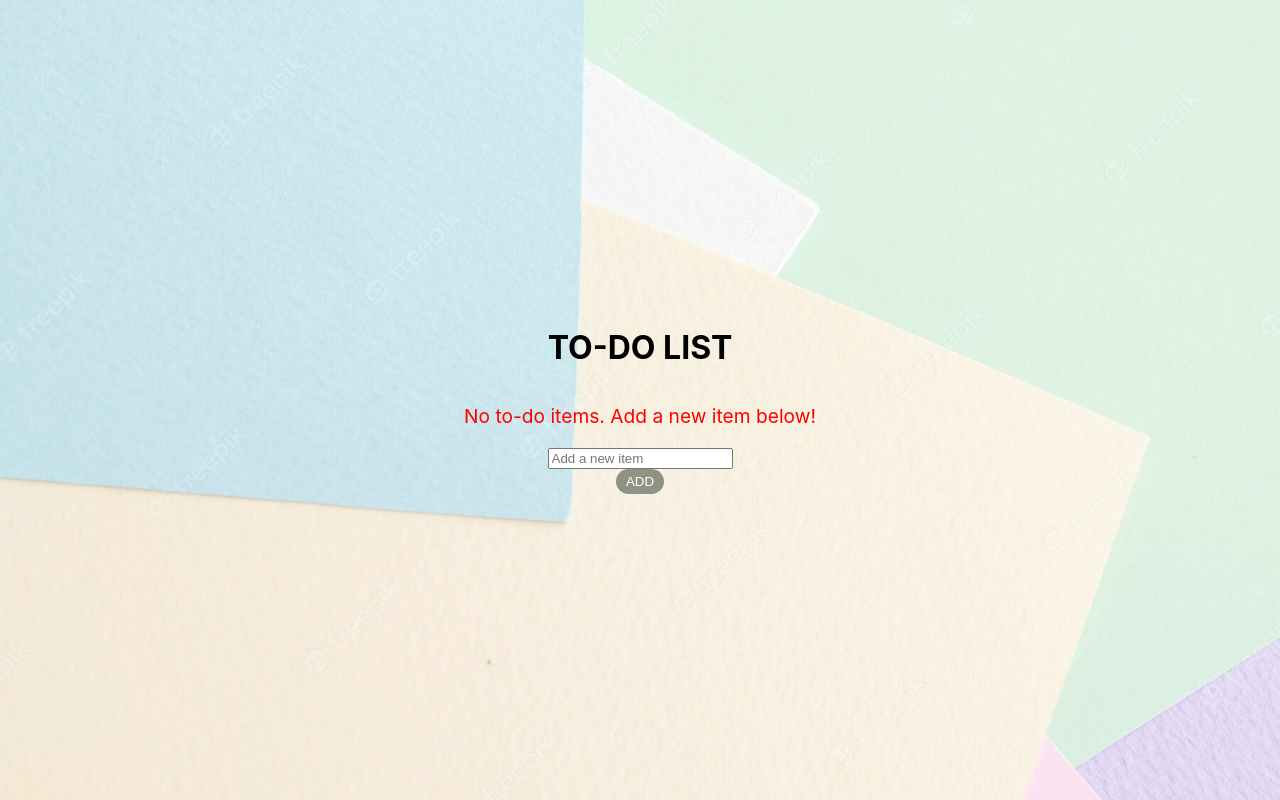
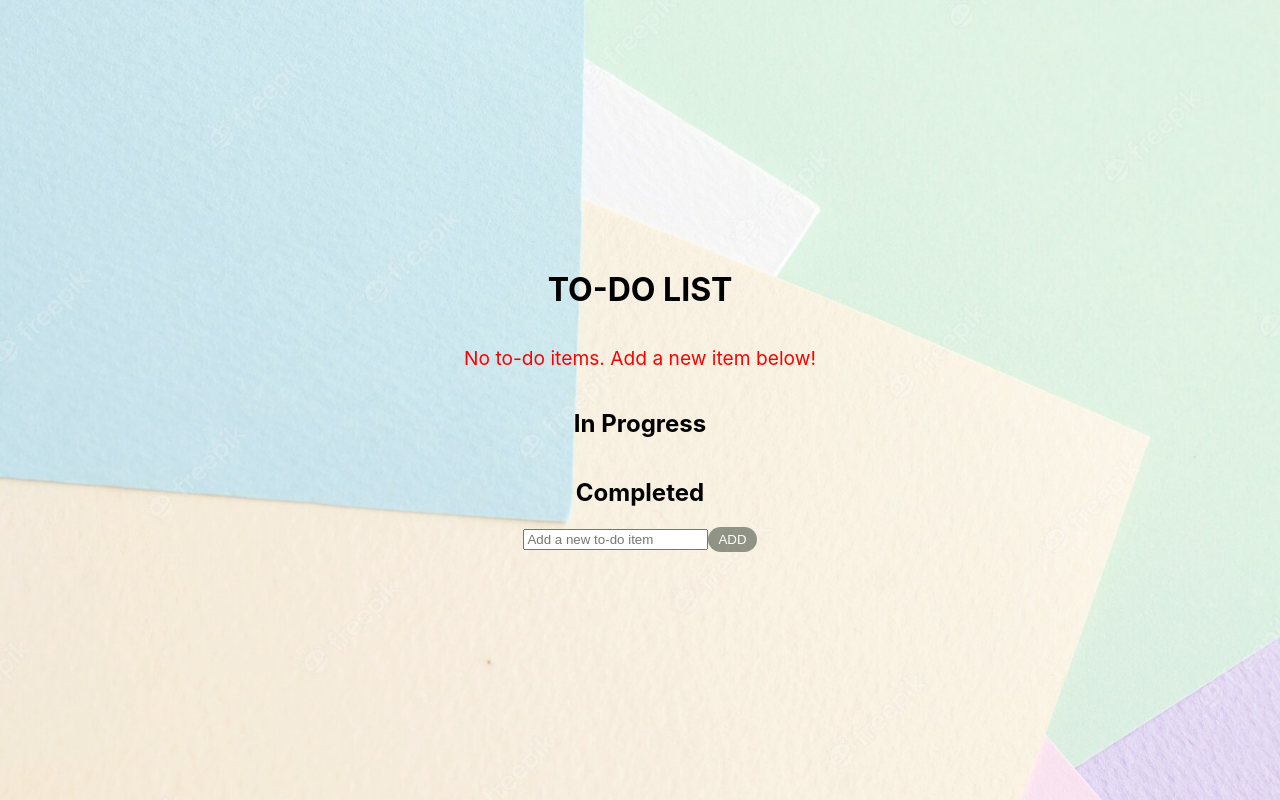
Before and after one commit to Lucydct22/to-do-list, a React (Create React App) app: page / in a window 1280 px wide. Built offline with nearby package versions, Linux system fonts and the light colour scheme.

Commit message:
status completed corrected version

```diff
--- a/src/todo.jsx
+++ b/src/todo.jsx
@@ -1,196 +1,3 @@
-// import React, { useState, useEffect } from "react";
-// import "./todo.css";
-
-// const Todo = () => {
-//   const [todos, setTodos] = useState([]);
-//   const [newTodo, setNewTodo] = useState("");
-//   const [editTodo, setEditTodo] = useState(null);
-//   const [editedTodo, setEditedTodo] = useState("");
-//   const [error, setError] = useState(false);
-
-//   useEffect(() => {
-//     const savedTodos = localStorage.getItem("todos");
-//     if (savedTodos) {
-//       setTodos(JSON.parse(savedTodos));
-//     }
-//   }, []);
-
-//   useEffect(() => {
-//     localStorage.setItem("todos", JSON.stringify(todos));
-//   }, [todos]);
-
-//   const handleAddTodo = () => {
-//     if (newTodo === "") {
-//       setError(true);
-//       return;
-//     }
-//     setError(false);
-//     setTodos([...todos, newTodo]);
-//     setNewTodo("");
-//   };
-
-//   const handleDeleteTodo = (index) => {
-//     const newTodos = [...todos];
-//     newTodos.splice(index, 1);
-//     setTodos(newTodos);
-//   };
-
-//   const handleEditTodo = (index) => {
-//     setEditTodo(index);
-//     setEditedTodo(todos[index]);
-//   };
-
-//   const handleUpdateTodo = (index) => {
-//     const newTodos = [...todos];
-//     newTodos[index] = editedTodo;
-//     setTodos(newTodos);
-//     setEditTodo(null);
-//     setEditedTodo("");
-//   };
-
-//   const handleCancelEdit = () => {
-//     setEditTodo(null);
-//     setEditedTodo("");
-//   };
-
-//   return (
-//     <div className="todo-container">
-//       <h1>TO-DO LIST</h1>
-//       {todos.length === 0 && (
-//         <p className="error-message center-text">
-//           No to-do items. Add a new item below!
-//         </p>
-//       )}
-//       <ul className="todo-list">
-//         {todos.map((todo, index) => (
-//           <li key={index}>
-//             {editTodo === index ?
-//               <>
-//                 <input
-//                   type="text"
-//                   value={editedTodo}
-//                   onChange={(e) => setEditedTodo(e.target.value)}
-//                 />
-//                 { <button onClick={() => handleUpdateTodo(index)}>UPDATE</button>}
-//                 {<button onClick={handleCancelEdit}>CANCEL</button>}}
-//               </>
-//             ) : (
-//               <>
-//                 {todo}
-//                 <button onClick={() => handleEditTodo(index)}>EDIT</button>}
-//                 <button onClick={() => handleDeleteTodo(index)}>REMOVE</button>}
-//               </>
-//             ))}
-//           </li>
-//         ))}
-//       </ul>
-//       <input
-//         type="text"
-//         value={newTodo}
-//         onChange={(e) => setNewTodo(e.target.value)}
-//         className="todo-input"
-//         placeholder="Please place below the to do list"
-//       />
-//       <button onClick={handleAddTodo}>ADD NEW</button>
-//     </div>
-//   );
-// };
-// export default Todo;
-
-
-// import React, { useState, useEffect } from "react";
-// import "./todo.css";
-
-// const Todo = () => {
-//   const [todos, setTodos] = useState([]);
-//   const [newTodo, setNewTodo] = useState("");
-//   const [editTodo, setEditTodo] = useState(null);
-//   const [editedTodo, setEditedTodo] = useState("");
-//   const [error, setError] = useState(false);
-
-//   useEffect(() => {
-//     const savedTodos = localStorage.getItem("todos");
-//     if (savedTodos) {
-//       setTodos(JSON.parse(savedTodos));
-//     }
-//   }, []);
-
-//   useEffect(() => {
-//     localStorage.setItem("todos", JSON.stringify(todos));
-//   }, [todos]);
-
-//   const handleAddTodo = () => {
-//     if (newTodo === "") {
-//       setError(true);
-//       return;
-//     }
-//     setError(false);
-//     setTodos([...todos, newTodo]);
-//     setNewTodo("");
-//   };
-
-//   const handleDeleteTodo = (index) => {
-//     const newTodos = [...todos];
-//     newTodos.splice(index, 1);
-//     setTodos(newTodos);
-//   };
-
-//   const handleEditTodo = (index) => {
-//     setEditTodo(index);
-//     setEditedTodo(todos[index]);
-//   };
-
-//   const handleUpdateTodo = (index) => {
-//     const newTodos = [...todos];
-//     newTodos[index] = editedTodo;
-//     setTodos(newTodos);
-//     setEditTodo(null);
-//     setEditedTodo("");
-//   };
-
-//   const handleCancelEdit = () => {
-//     setEditTodo(null);
-//     setEditedTodo("");
-//   };
-
-//   return (
-//     <div className="todo-container">
-//       <h1>TO-DO LIST</h1>
-//       {todos.length === 0 && <p className="error-message">No to-do items. Add a new item below!</p>}
-//       <ul className="todo-list">
-//         {todos.map((todo, index) => (
-//           <li key={index}>
-//             {editTodo === index ? (
-//               <>
-//                 <input
-//                   type="text"
-//                   value={editedTodo}
-//                   onChange={(e) => setEditedTodo(e.target.value)}
-//                 />
-//                 {<><button onClick={() => handleUpdateTodo(index)}>UPDATE</button><button onClick={handleCancelEdit}>CANCEL</button></> }
-//               </>
-//             ) : (
-//               <>
-//                 {todo}
-//                 { <button onClick={() => handleEditTodo(index)}>EDIT</button> }
-//                 <button onClick={() => handleDeleteTodo(index)}>REMOVE</button>
-//               </>
-//             )}
-//           </li>
-//         ))}
-//       </ul>
-//       <input
-//         type="text"
-//         value={newTodo}
-//         onChange={(e) => setNewTodo(e.target.value)}
-//         className="todo-input"
-//         placeholder="Please place below the to do list"
-//       />
-//       <button onClick={handleAddTodo}>ADD NEW</button>
-//     </div>
-//   );
-// };
-// export default Todo;
 
 
 import React, { useState, useEffect } from "react";
@@ -260,12 +67,17 @@
     setTodos(newTodos);
   };
 
+  const inProgressTodos = todos.filter((todo) => todo.status === "in progress");
+  const completedTodos = todos.filter((todo) => todo.status === "complete");
+
   return (
     <div className="todo-container">
       <h1>TO-DO LIST</h1>
       {todos.length === 0 && <p className="error-message">No to-do items. Add a new item below!</p>}
+      <div>
+        <h2>In Progress</h2>
         <ul className="todo-list">
-        {todos.map((todo, index) => (
+          {inProgressTodos.map((todo, index) => (
             <li key={index}>
               {editTodo === index ? (
                 <>
@@ -279,9 +91,8 @@
                 </>
               ) : (
                 <>
-                {todo.text} - {todo.status}
+                  {todo.text}
                   <button onClick={() => handleEditTodo(index)}>EDIT</button>
-                <button onClick={() => handleInProgress(index)}>IN PROGRESS</button>
                   <button onClick={() => handleComplete(index)}>COMPLETE</button>
                   <button onClick={() => handleDeleteTodo(index)}>REMOVE</button>
                 </>
@@ -289,15 +100,29 @@
             </li>
           ))}
         </ul>
+      </div>
+      <div>
+        <h2>Completed</h2>
+        <ul className="todo-list">
+          {completedTodos.map((todo, index) => (
+            <li key={index}>
+              {todo.text}
+<button onClick={() => handleInProgress(index)}>IN PROGRESS</button>
+<button onClick={() => handleDeleteTodo(index)}>REMOVE</button>
+</li>
+))}
+</ul>
+</div>
+<div className="add-todo">
 <input
 type="text"
 value={newTodo}
-        onChange={(e) =>
-          setNewTodo(e.target.value)}
-placeholder="Add a new item"
+onChange={(e) => setNewTodo(e.target.value)}
+placeholder="Add a new to-do item"
 />
 <button onClick={handleAddTodo}>ADD</button>
-{error && <p className="error-message">Please enter a valid to-do item.</p>}
+{error && <p className="error-message">Please enter a to-do item.</p>}
+</div>
 </div>
 );
 };
```
Lines whose indentation alone changed are shown as unchanged.
